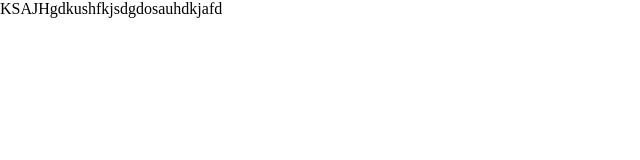
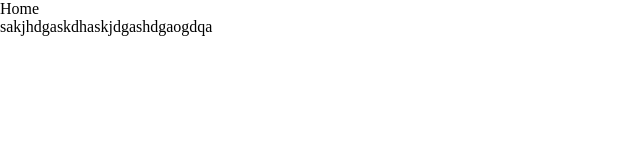
Before and after one commit to kazikamrulislam/git_tutorial, a plain HTML site: page index.html in a window 1280 px wide. Shown: the whole page, without its empty margins (0-640 px from the left). Drawn offline with Linux system fonts and the light colour scheme; files that its build step writes are made by us from their sources.

Commit message:
third commit

```diff
--- a/index.html
+++ b/index.html
@@ -7,6 +7,9 @@
         <link href="css/style.css" rel="stylesheet">
     </head>
     <body>
-    KSAJHgdkushfkjsdgdosauhdkjafd
+        Home
+        <div>
+            sakjhdgaskdhaskjdgashdgaogdqa
+        </div>
     </body>
 </html>
```
